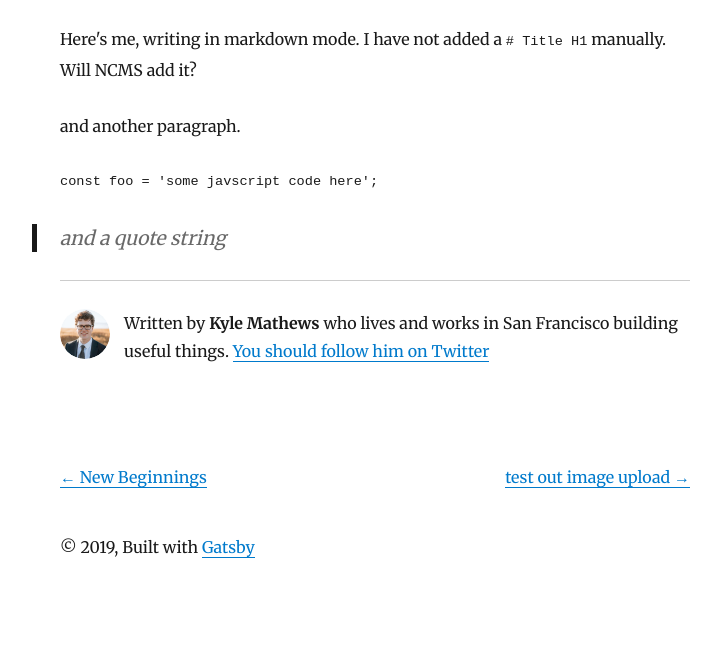
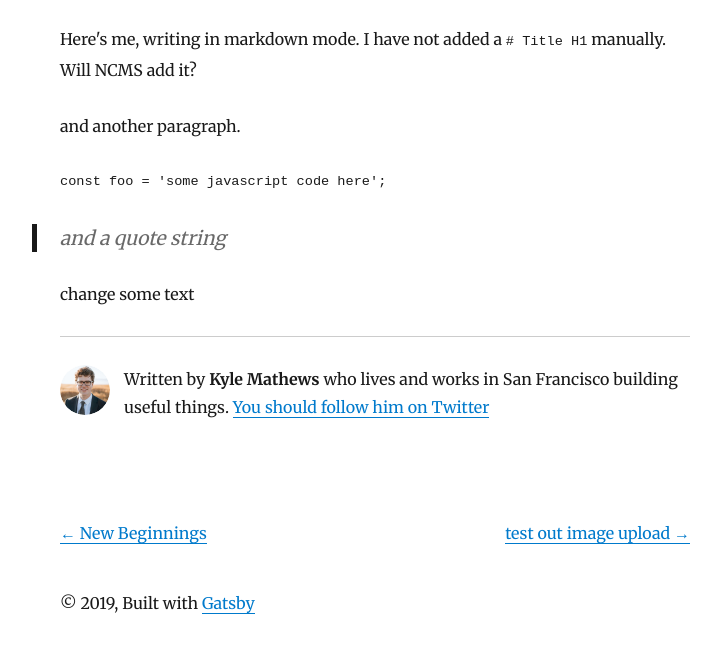
Before and after one commit to denisIL/gatsby-blog, a Gatsby site: page /test-drive-netlify-cms/ in a window 1280 px wide. Shown: the part 170-822 px from the top of the page, without its empty margins (265-986 px from the left). Before the commit the page ends 800 px from the top, so only its background shows below. Built offline with nearby package versions, Linux system fonts and the light colour scheme; Gatsby itself is replaced by a stand-in of ours; some packages are replaced by stand-ins of ours; code samples lack their colours.

Commit message:
Update Blog “test-drive-netlify-cms”

````diff
--- a/content/blog/test-drive-netlify-cms.md
+++ b/content/blog/test-drive-netlify-cms.md
@@ -2,6 +2,7 @@
 title: Test Drive Netlify CMS
 date: 2019-07-01T22:49:00.680Z
 description: Trying out Netlify CMS end-to-end on an example starter blog
+thumbnail: /img/the-three-musketeers.jpg
 ---
 
 Here's me, writing in markdown mode. I have not added a `# Title H1` manually. Will NCMS add it?
@@ -9,7 +10,9 @@ Here's me, writing in markdown mode. I have not added a `# Title H1` manually. W
 and another paragraph.
 
 ```javascript
-const foo = 'some javscript code here';
+const foo = 'some javascript code here';
 ```
 
 > and a quote string
+
+change some text
````
